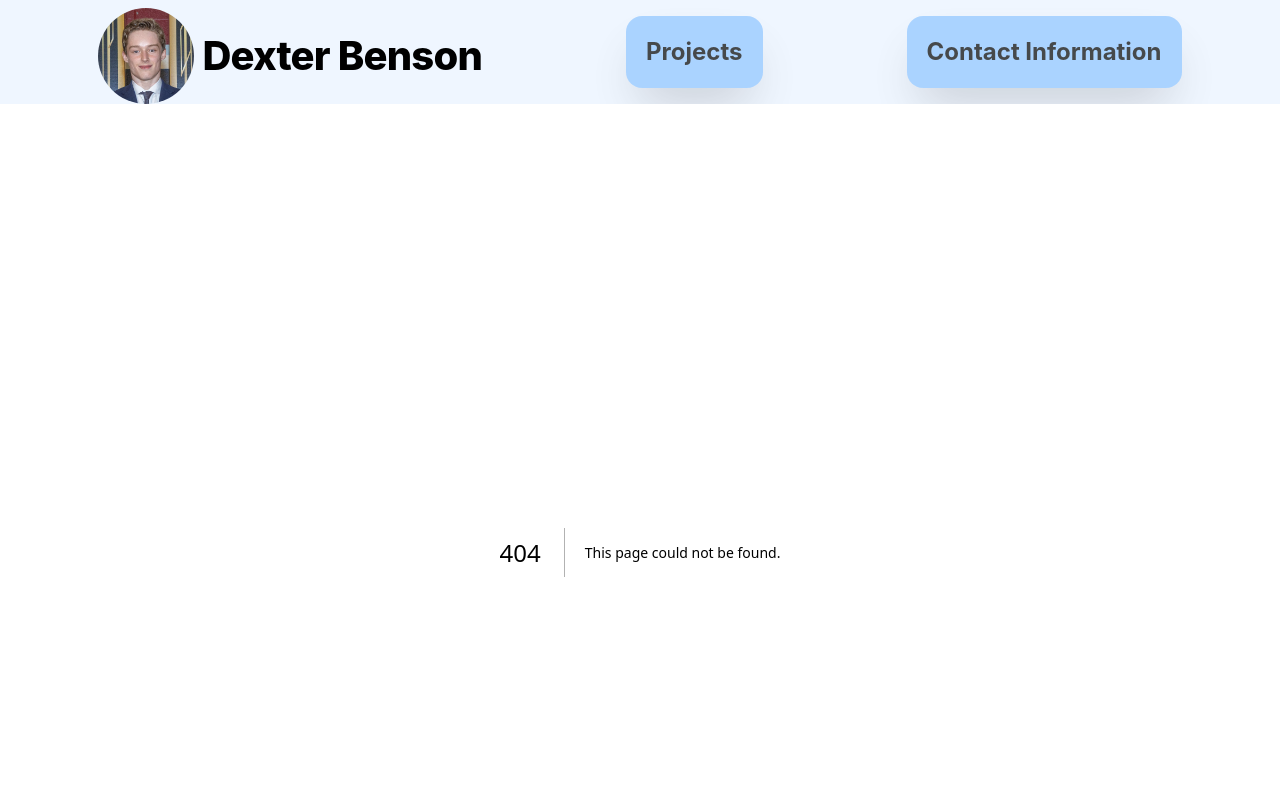
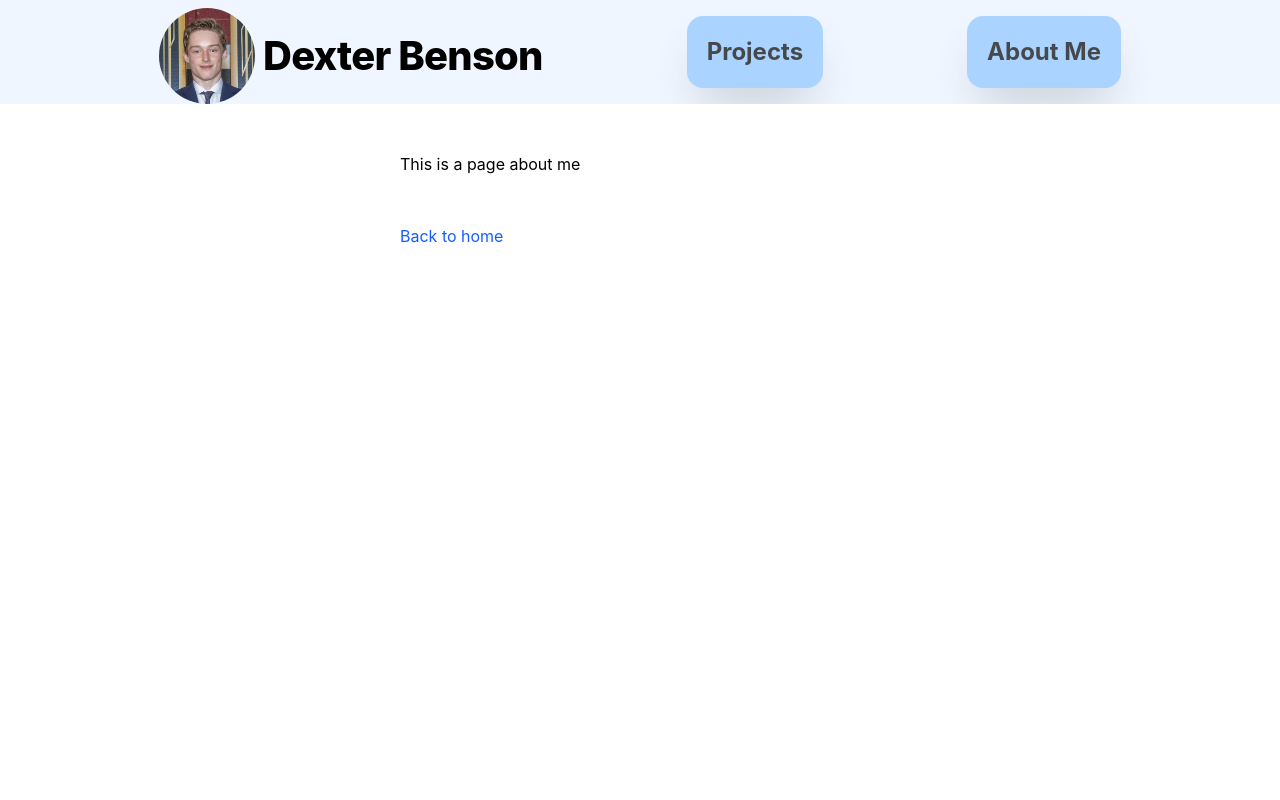
Before and after one commit to dexben5/nextjs-website, a Next.js app: page /about in a window 1280 px wide. Before the commit this address had no page. Shown: the top 800 px of the page. Built offline with nearby package versions, Linux system fonts and the light colour scheme.

Commit message:
add skeleton navbar with support for project dropdown with dynamic routing as well as an about page

```diff
--- /dev/null
+++ b/app/about/page.tsx
@@ -0,0 +1,3 @@
+export default function About() {
+  return <p>This is a page about me</p>;
+}
--- /dev/null
+++ b/app/projects/[slug]/page.tsx
@@ -0,0 +1,13 @@
+export default async function ProjectPage({
+  params,
+}: {
+  params: Promise<{ slug: string }>;
+}) {
+  const { slug } = await params;
+  const projectData = await getProjectData(slug);
+  return projectData;
+}
+
+function getProjectData(slug: string) {
+  return <p>{slug}</p>;
+}
--- a/app/projects/page.tsx
+++ /dev/null
@@ -1,3 +0,0 @@
-export default function Project() {
-  return <p>Default project page</p>;
-}
--- a/components/header-nav.tsx
+++ b/components/header-nav.tsx
@@ -9,7 +9,16 @@ import { OWNER_NAME } from "@lib/constants";
 export default function HeaderNav() {
   const pathname = usePathname();
   const isHome = pathname === "/";
-  const items = ["Projects", "Contact Information"];
+  const navItems = [
+    {
+      label: "Projects",
+      dropdown: [
+        { label: "Project One", slug: "project-one" },
+        { label: "Project Two", slug: "project-two" },
+      ],
+    },
+    { label: "About Me", href: "/about" },
+  ];
 
   return (
     <nav className="overflow-auto flex flex-wrap justify-center items-center text-2xl font-bold gap-36 bg-blue-50">
@@ -30,10 +39,8 @@ export default function HeaderNav() {
           </>
         </HomePage>
       </div>
-      {items.map((item) => (
-        <NavBarButton className="" key={item}>
-          {item}
-        </NavBarButton>
+      {navItems.map((item) => (
+        <NavBarButton key={item.label} {...item} />
       ))}
     </nav>
   );
--- a/components/navbar-button.tsx
+++ b/components/navbar-button.tsx
@@ -1,19 +1,68 @@
 import Link from "next/link";
+import { useState } from "react";
+
+type DropdownItem = {
+  label: string;
+  slug: string;
+};
+type NavItem = {
+  label: string;
+  href?: string;
+  dropdown?: DropdownItem[];
+};
+
+type NavBarButtonProps = NavItem & {
+  className?: string;
+};
+
+const buttonStyles =
+  "bg-blue-300 rounded-2xl p-5 hover:rounded-4xl opacity-70 hover:opacity-100 transition-all shadow-2xl justify-center items-center";
 
 export default function NavBarButton({
-  children,
-  className,
-}: {
-  children: React.ReactNode;
-  className: string;
-}) {
+  label,
+  href,
+  dropdown,
+}: NavBarButtonProps) {
+  if (dropdown) {
+    return (
+      <DropDownNavButton label={label} items={dropdown}></DropDownNavButton>
+    );
+  }
+  if (!href) return null;
   return (
-    <Link href="/projects">
-      <div
-        className={`bg-blue-300 rounded-2xl p-5 hover:rounded-4xl opacity-70 hover:opacity-100 transition-all shadow-2xl justify-center items-center ${className}`}
-      >
-        {children}
-      </div>
+    <Link href={href}>
+      <div className={buttonStyles}>{label}</div>
     </Link>
   );
 }
+
+function DropDownNavButton({
+  label,
+  items,
+}: {
+  label: string;
+  items: DropdownItem[];
+}) {
+  const [isOpen, setIsOpen] = useState(false);
+  const toggleDropDown = () => setIsOpen(!isOpen);
+  return (
+    <div className="relative">
+      <button onClick={toggleDropDown} className={buttonStyles}>
+        {label}
+      </button>
+      {isOpen && (
+        <div>
+          {items.map((item) => (
+            <Link
+              key={item.slug}
+              href={`/projects/${item.slug}`}
+              className={buttonStyles}
+            >
+              {item.label}
+            </Link>
+          ))}
+        </div>
+      )}
+    </div>
+  );
+}
```
